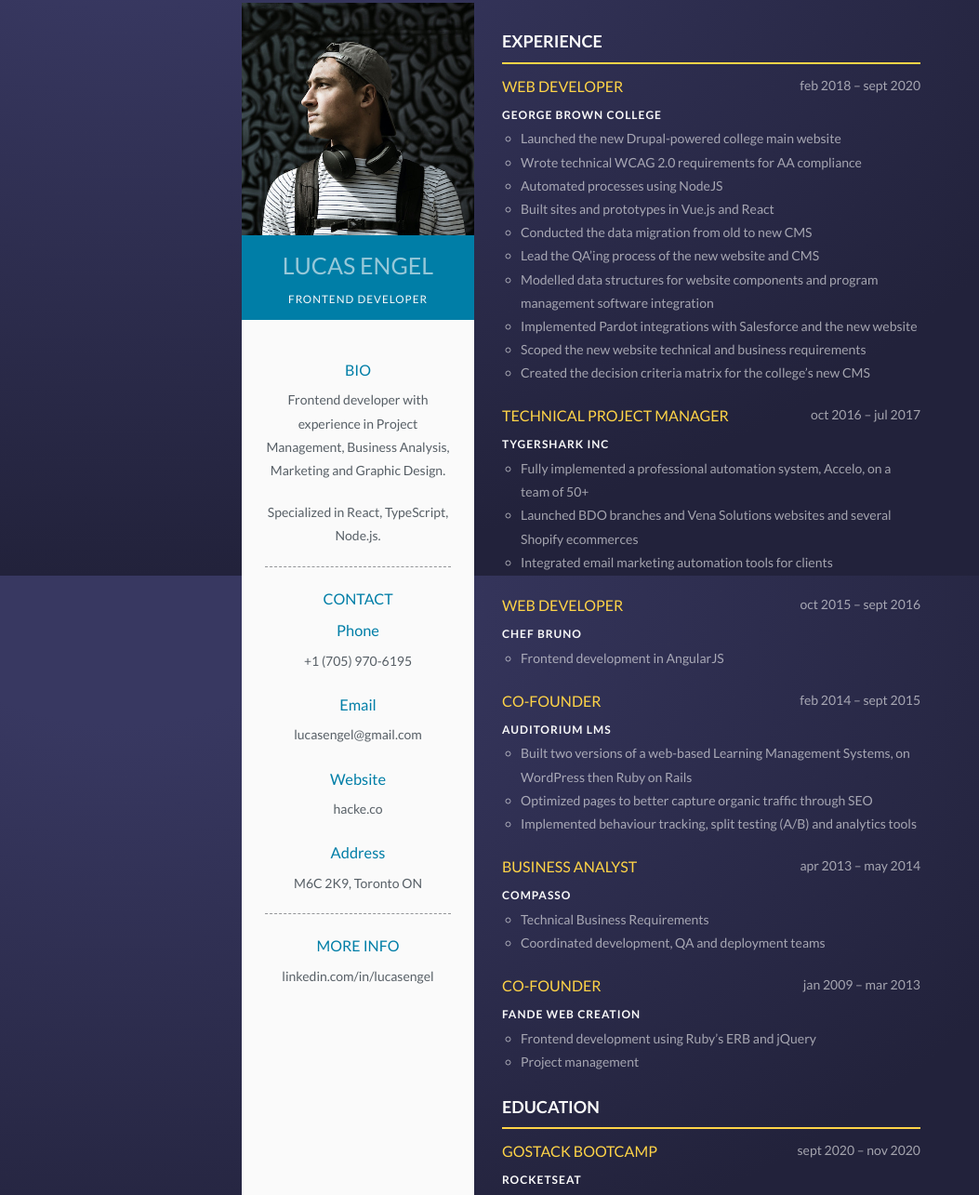
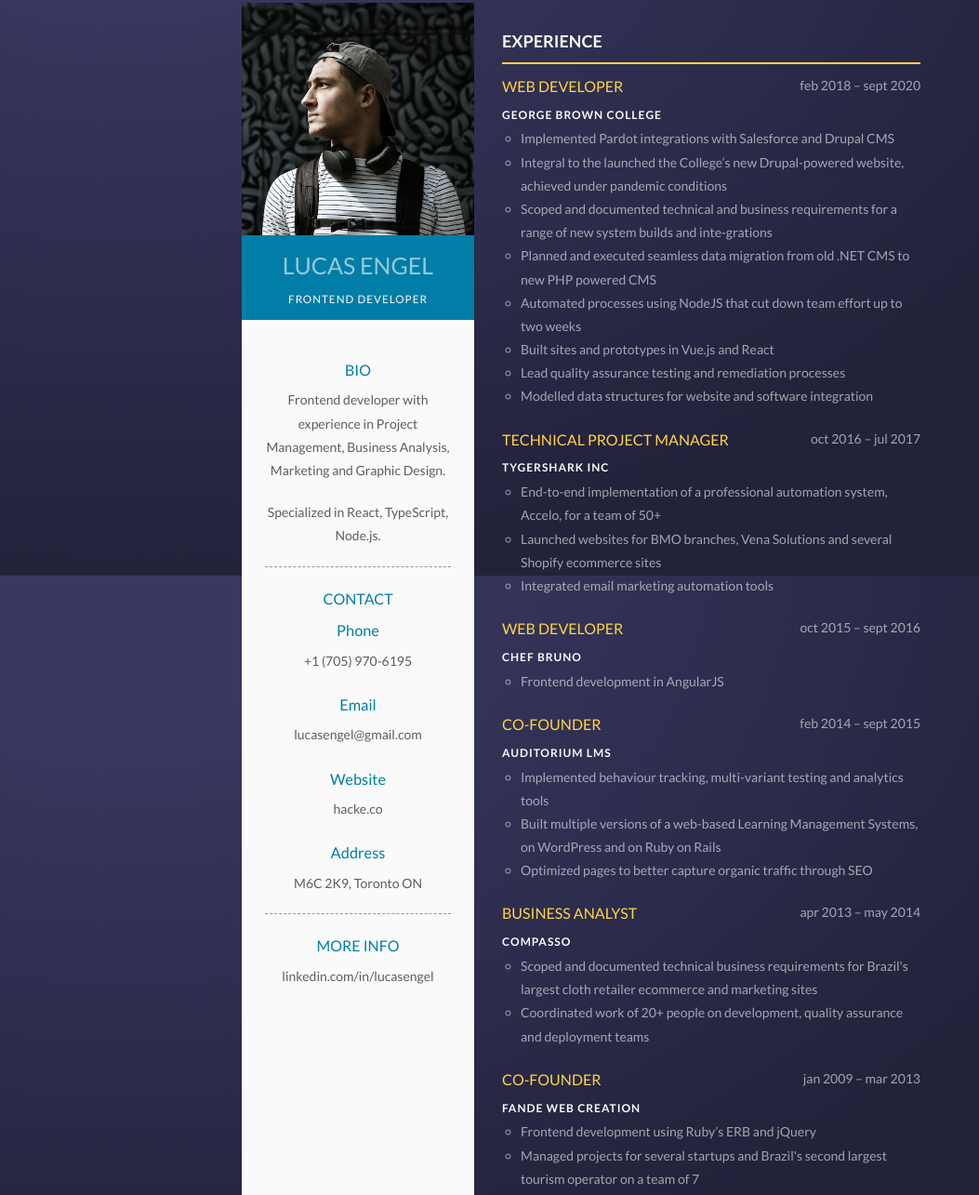
Before and after one commit to lucasengel/hacke.co, a Gatsby site: page /resume in a window 1280 px wide. Shown: the part 181-1466 px from the top of the page at 93% size, without its empty margins (0-1053 px from the left). Built offline with nearby package versions, Linux system fonts and the light colour scheme; Gatsby itself is replaced by a stand-in of ours.

Commit message:
Updated resume information

```diff
--- a/src/config/resume-experiences.js
+++ b/src/config/resume-experiences.js
@@ -5,16 +5,14 @@ export const experience = [
     start: "feb 2018",
     end: "sept 2020",
     description: [
-      "Launched the new Drupal-powered college main website",
-      "Wrote technical WCAG 2.0 requirements for AA compliance",
-      "Automated processes using NodeJS",
+      "Implemented Pardot integrations with Salesforce and Drupal CMS",
+      "Integral to the launched the College’s new Drupal-powered website, achieved under pandemic conditions",
+      "Scoped and documented technical and business requirements for a range of new system builds and inte-grations",
+      "Planned and executed seamless data migration from old .NET CMS to new PHP powered CMS",
+      "Automated processes using NodeJS that cut down team effort up to two weeks",
       "Built sites and prototypes in Vue.js and React",
-      "Conducted the data migration from old to new CMS",
-      "Lead the QA’ing process of the new website and CMS",
-      "Modelled data structures for website components and program management software integration",
-      "Implemented Pardot integrations with Salesforce and the new website",
-      "Scoped the new website technical and business requirements",
-      "Created the decision criteria matrix for the college’s new CMS",
+      "Lead quality assurance testing and remediation processes",
+      "Modelled data structures for website and software integration",
     ],
   },
   {
@@ -23,9 +21,9 @@ export const experience = [
     start: "oct 2016",
     end: "jul 2017",
     description: [
-      "Fully implemented a professional automation system, Accelo, on a team of 50+",
-      "Launched BDO branches and Vena Solutions websites and several Shopify ecommerces",
-      "Integrated email marketing automation tools for clients",
+      "End-to-end implementation of a professional automation system, Accelo, for a team of 50+",
+      "Launched websites for BMO branches, Vena Solutions and several Shopify ecommerce sites",
+      "Integrated email marketing automation tools",
     ],
   },
   {
@@ -41,9 +39,9 @@ export const experience = [
     start: "feb 2014",
     end: "sept 2015",
     description: [
-      "Built two versions of a web-based Learning Management Systems, on WordPress then Ruby on Rails",
+      "Implemented behaviour tracking, multi-variant testing and analytics tools",
+      "Built multiple versions of a web-based Learning Management Systems, on WordPress and on Ruby on Rails",
       "Optimized pages to better capture organic traffic through SEO",
-      "Implemented behaviour tracking, split testing (A/B) and analytics tools",
     ],
   },
   {
@@ -52,8 +50,8 @@ export const experience = [
     start: "apr 2013",
     end: "may 2014",
     description: [
-      "Technical Business Requirements",
-      "Coordinated development, QA and deployment teams",
+      "Scoped and documented technical business requirements for Brazil's largest cloth retailer ecommerce and marketing sites",
+      "Coordinated work of 20+ people on development, quality assurance and deployment teams",
     ],
   },
   {
@@ -63,7 +61,7 @@ export const experience = [
     end: "mar 2013",
     description: [
       "Frontend development using Ruby’s ERB and jQuery",
-      "Project management",
+      "Managed projects for several startups and Brazil's second largest tourism operator on a team of 7",
     ],
   },
 ]
@@ -81,7 +79,7 @@ export const education = [
     title: "B.A. Communications, Advertising",
     start: "jul 2007",
     end: "jun 2011",
-    institution: "Univerdiade Federal do Rio Grande do Sul",
+    institution: "Universidade Federal do Rio Grande do Sul",
   },
 ]
 
```
